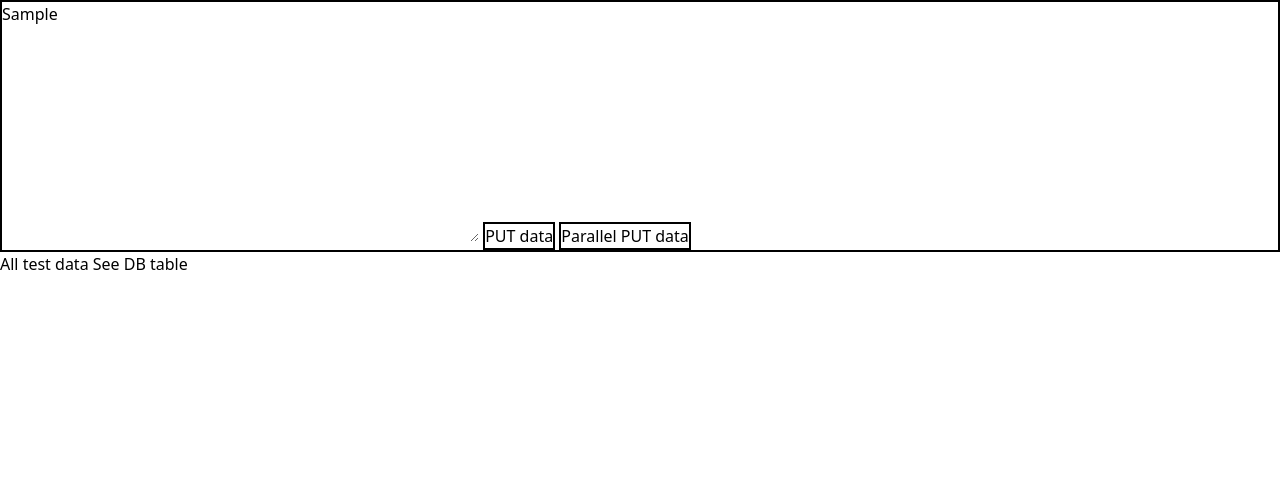
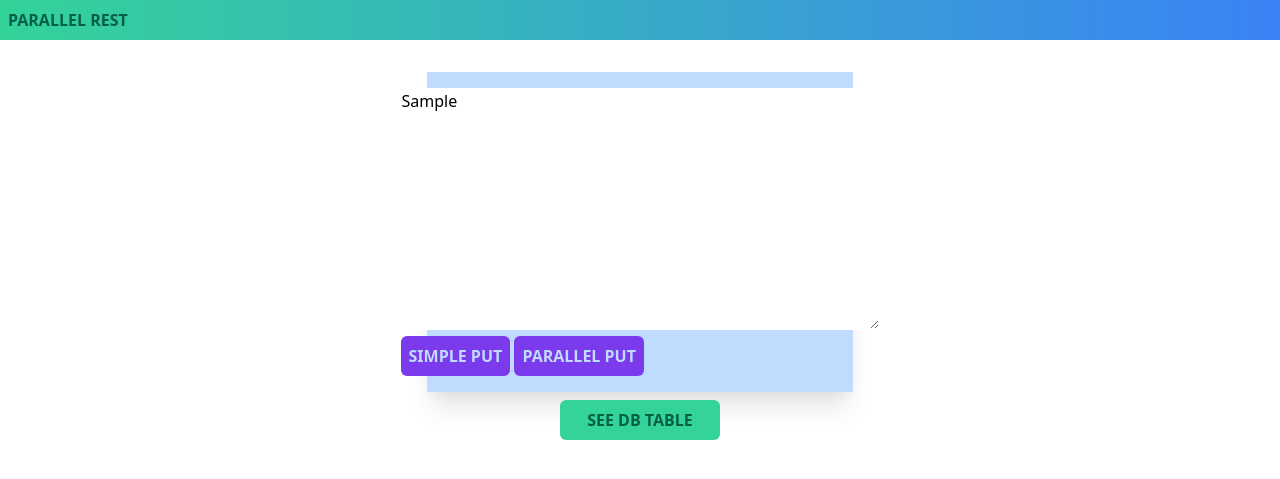
Before and after one commit to raghavsharma007/PCOMP-REST, a Django app: template REST/templates/REST/put.html in a window 1280 px wide. Shown: the top 479 px of the page. Run offline with Django 3.2, Linux system fonts and the light colour scheme; the template is opened without the code that fills it: most values are stand-ins (such as "Sample title", 1, 10 or a date in 2020).

Commit message:
added styles to all templates

```diff
--- a/REST/templates/REST/dbtable.html
+++ b/REST/templates/REST/dbtable.html
@@ -13,7 +13,7 @@
     {% include 'REST/components/navbar.html' %}
     <div>
         <form method="POST" action="{% url 'REST:dbtable' %}">{% csrf_token %}
-            <button type="submit">Delete all entries</button>
+            <button type="submit" class='bg-purple-600 hover:bg-purple-700 focus:outline-none focus:ring-2 focus:ring-purple-600 focus:ring-opacity-50 p-1 uppercase text-blue-100 font-semibold rounded-md mt-2'>Delete all entries</button>
         </form>
         <table id="example" class="display" style="width:100%">
             <thead>
--- a/REST/templates/REST/index.html
+++ b/REST/templates/REST/index.html
@@ -16,5 +16,8 @@
             <a class="bg-blue-400 p-4 rounded-md mx-2 font-semibold text-gray-800 focus:ring-2 focus:ring-blue-600" href="{% url 'REST:dbtable' %}">DELETE</a>
             <!-- <li><a href="{% url 'REST:security' %}">Securing REST APIs</a></li> -->
         <div>
+        <div>
+            <a class="bg-green-400 p-4 rounded-md mx-2 font-semibold text-green-800 focus:ring-2 focus:ring-green-700" href="{% url 'REST:dbtable' %}">DATABASE</a>
+        </div>
 </body>
 </html>
--- a/REST/templates/REST/put.html
+++ b/REST/templates/REST/put.html
@@ -8,17 +8,20 @@
     <title>PUT</title>
 </head>
 <body>
-    <form class='border-2 border-black' action="{% url 'REST:put' %}" method="POST">
+    {% include 'REST/components/navbar.html' %}
+    <form class='h-2/3 bg-blue-200 w-1/3 shadow-xl m-auto mt-8 flex justify-center items-center p-4' action="{% url 'REST:put' %}" method="POST">
         {% csrf_token %}
         <div class=''>
             <!-- <textarea rows="10" cols="50" name='testData'>{{ json_data|truncatewords_html:100 }}</textarea> -->
-            <textarea rows="10" cols="50" name='testData'>{{ json_data }}</textarea>
+            <textarea rows="10" cols="50" name='testData' class='border border-transparent focus:outline-none focus:ring-2 focus:ring-purple-600 focus:border-transparent rounded-md'>{{ json_data }}</textarea>
             <input type='checkbox' name='checkbrowzer' checked hidden />
-            <button type='submit' class='border-2 border-black' name='simple_put'>PUT data</button>
-            <button type='submit' class='border-2 border-black' name='parallel_put'>Parallel PUT data</button>
+            <button type='submit' class='bg-purple-600 hover:bg-purple-700 focus:outline-none focus:ring-2 focus:ring-purple-600 focus:ring-opacity-50 p-2 uppercase text-blue-200 font-semibold rounded-md' name='simple_put'>Simple PUT</button>
+            <button type='submit' class='bg-purple-600 hover:bg-purple-700 focus:outline-none focus:ring-2 focus:ring-purple-600 focus:ring-opacity-50 p-2 uppercase text-blue-200 font-semibold rounded-md' name='parallel_put'>Parallel PUT</button>
         </div>
     </form>
-    <a href="{% url 'REST:view_data' %}">All test data</a>
-    <a href="{% url 'REST:dbtable' %}">See DB table</a>
+    <!-- <a href="{% url 'REST:view_data' %}">All test data</a> -->
+    <div class="w-40 text-center m-auto p-2 mt-2 bg-green-400 p-2 rounded-md font-semibold text-green-800 focus:ring-2 focus:ring-green-700 uppercase">
+        <a href="{% url 'REST:dbtable' %}" class="">See DB table</a>
+    </div>
 </body>
 </html>
```
Also changed, not shown: REST/templates/REST/get.html (+9 -6 lines), REST/templates/REST/post.html (+9 -6 lines).
